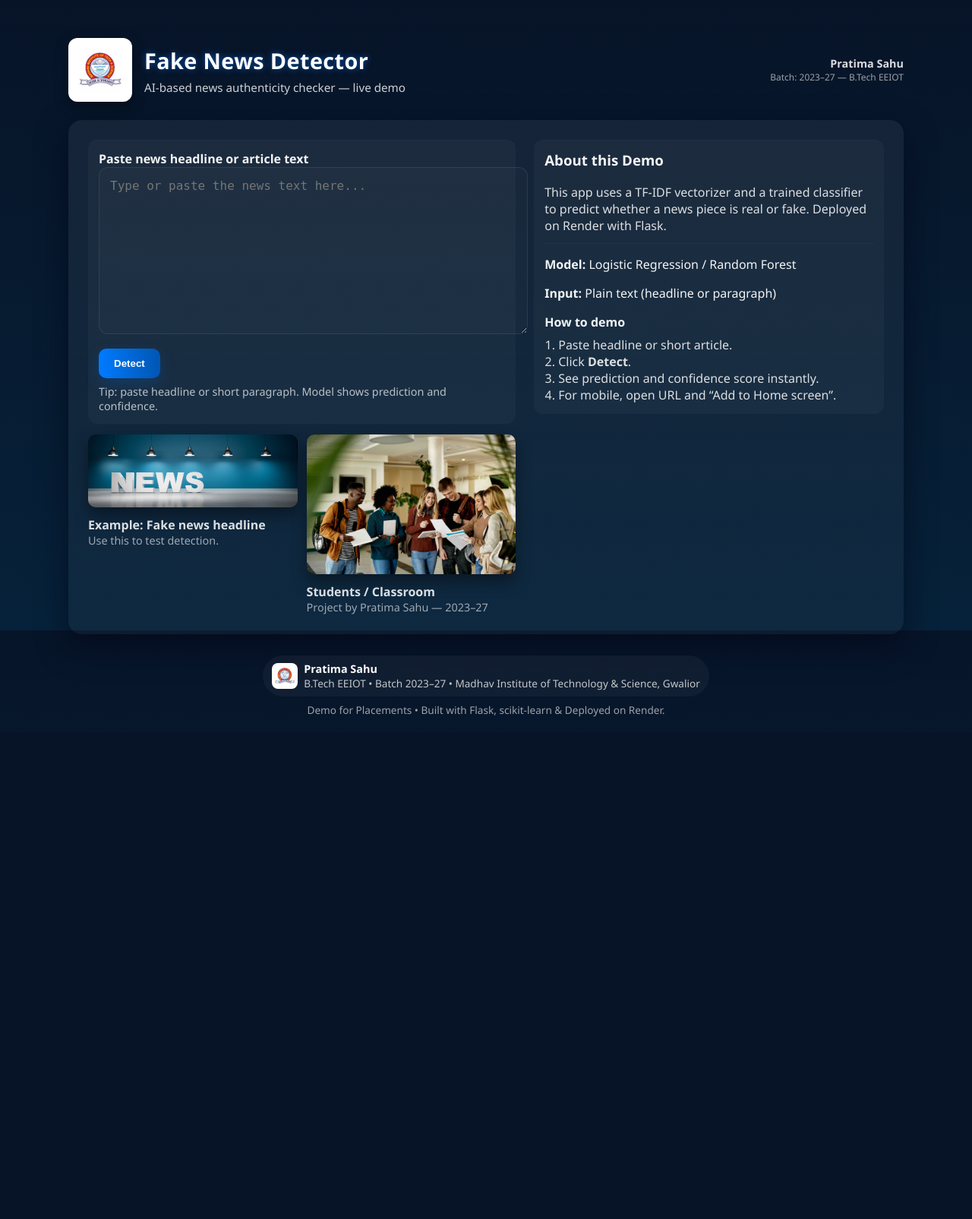
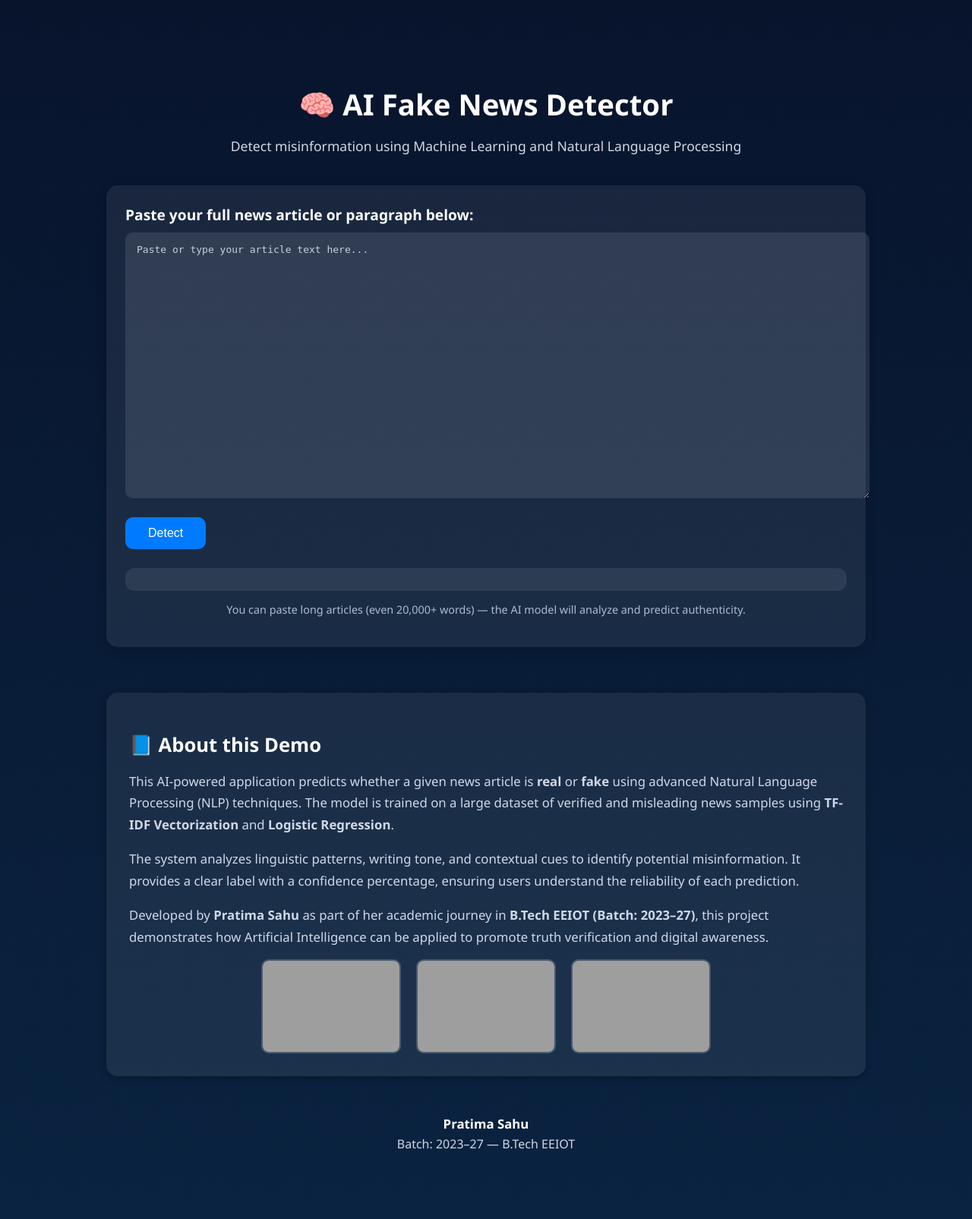
Before and after one commit to pqwert123/FAKENEWSdetector, a Flask app: page / in a window 1280 px wide. Shown: the whole page at 76% size. Before the commit the page ends 944 px from the top, so only its background shows below. Run offline with Flask 3, Linux system fonts and the light colour scheme; grey boxes are pictures that could not be loaded.

Commit message:
Refactor index.html for UI improvements and clarity
Updated title and styles for better UI. Enhanced input section and added about section for clarity.

```diff
--- a/templates/index.html
+++ b/templates/index.html
@@ -3,334 +3,239 @@
 <head>
   <meta charset="utf-8" />
   <meta name="viewport" content="width=device-width, initial-scale=1" />
-  <title>Fake News Detector — Pratima Sahu</title>
+  <title>AI Fake News Detector — Pratima Sahu</title>
 
   <style>
     :root {
       --accent: #007bff;
-      --card: rgba(255,255,255,0.06);
-      --glass: rgba(255,255,255,0.06);
-      --card-white: #fff;
-      --text-dark: #133;
+      --card: rgba(255, 255, 255, 0.07);
+      --text-light: #d0d8e8;
+      --bg-dark: linear-gradient(180deg, #08142c, #0a2340);
     }
 
-    html, body {
-      height: 100%;
+    body {
       margin: 0;
-      font-family: "Segoe UI", Roboto, Arial, sans-serif;
-      background: linear-gradient(180deg, #071428 0%, #06223a 100%);
+      font-family: "Segoe UI", Arial, sans-serif;
+      background: var(--bg-dark);
       color: #fff;
     }
 
     .container {
-      max-width: 1100px;
-      margin: 30px auto 40px;
-      padding: 20px;
-    }
-
-    .topbar {
-      display: flex;
-      align-items: center;
-      gap: 16px;
-    }
-
-    .logo {
-      width: 72px;
-      height: 72px;
-      border-radius: 12px;
-      background: #fff;
-      padding: 6px;
-      box-shadow: 0 6px 18px rgba(0,0,0,0.35);
-      object-fit: contain;
-    }
-
-    .titlebox { flex: 1; }
-
-    h1 {
-      margin: 0;
-      font-size: 1.8rem;
-      letter-spacing: 0.4px;
-      text-shadow: 0 0 8px rgba(0,123,255,0.6);
-    }
-
-    .subtitle {
-      margin: 6px 0 0;
-      color: rgba(255,255,255,0.8);
-      font-size: 0.95rem;
-    }
-
-    .meta {
-      text-align: right;
-      font-size: 0.9rem;
-      color: rgba(255,255,255,0.85);
-    }
-    .meta small {
-      display: block;
-      color: rgba(255,255,255,0.6);
-    }
-
-    .maincard {
-      margin-top: 24px;
-      background: linear-gradient(180deg, rgba(255,255,255,0.06), rgba(255,255,255,0.03));
-      border-radius: 18px;
-      padding: 26px;
-      box-shadow: 0 15px 40px rgba(2,6,23,0.6);
-      display: flex;
-      gap: 24px;
-      align-items: flex-start;
-    }
-
-    .left { flex: 1.1; min-width: 300px; }
-    .right { flex: 0.9; min-width: 260px; }
-
-    textarea#news {
-      width: 100%;
-      min-height: 190px;
-      padding: 14px;
-      resize: vertical;
-      border-radius: 12px;
-      border: 1px solid rgba(255,255,255,0.08);
-      background: rgba(255,255,255,0.02);
-      color: #fff;
-      font-size: 1rem;
-      outline: none;
-    }
-
-    .btn {
-      display: inline-block;
-      margin-top: 14px;
-      padding: 12px 20px;
-      border-radius: 10px;
-      background: linear-gradient(90deg, var(--accent), #0056b3);
-      color: #fff;
-      border: none;
-      cursor: pointer;
-      box-shadow: 0 8px 20px rgba(0,123,255,0.18);
-      font-weight: 600;
-    }
-
-    .hint {
-      color: rgba(255,255,255,0.7);
-      font-size: 0.9rem;
-      margin-top: 8px;
-    }
-
-    .info-card {
-      background: rgba(255,255,255,0.03);
-      border-radius: 12px;
-      padding: 14px;
-      color: rgba(255,255,255,0.95);
-      box-shadow: inset 0 1px 0 rgba(255,255,255,0.02);
-    }
-
-    .image-preview {
-      width: 100%;
-      border-radius: 10px;
-      overflow: hidden;
-      margin-bottom: 12px;
-      box-shadow: 0 10px 20px rgba(0,0,0,0.4);
-    }
-
-    .image-preview img {
-      width: 100%;
-      display: block;
-      object-fit: cover;
-    }
-
-    .result {
-      margin-top: 16px;
-      padding: 14px;
-      border-radius: 10px;
-      font-weight: 700;
+      max-width: 1000px;
+      margin: 60px auto;
+      padding: 25px;
       text-align: center;
     }
 
-    .real {
-      background: linear-gradient(90deg, #27ae60, #2ecc71);
-      color: #042c12;
+    h1 {
+      font-size: 2.4em;
+      color: #fff;
+      font-weight: 700;
+      margin-bottom: 10px;
     }
 
-    .fake {
-      background: linear-gradient(90deg, #e74c3c, #ff6b6b);
-      color: #3b0000;
+    p.subtitle {
+      color: var(--text-light);
+      font-size: 1.1em;
+      margin-bottom: 40px;
     }
 
-    .score {
-      margin-top: 8px;
-      font-weight: 600;
-      color: rgba(255,255,255,0.95);
+    .input-section {
+      background: var(--card);
+      padding: 25px;
+      border-radius: 15px;
+      box-shadow: 0 4px 15px rgba(0, 0, 0, 0.2);
+      text-align: left;
     }
 
-    footer.bottom {
-      margin-top: 28px;
-      text-align: center;
-      font-size: 0.9rem;
-      color: rgba(255,255,255,0.75);
+    label {
+      font-size: 1.2em;
+      font-weight: 600;
+      margin-bottom: 10px;
+      display: block;
     }
 
-    .badge {
-      display: inline-flex;
-      align-items: center;
-      gap: 8px;
-      padding: 8px 12px;
-      background: rgba(255,255,255,0.04);
-      border-radius: 30px;
+    textarea {
+      width: 100%;
+      height: 320px; /* Increased size for large text */
+      border: none;
+      outline: none;
+      border-radius: 10px;
+      padding: 15px;
+      font-size: 1em;
+      background: rgba(255, 255, 255, 0.1);
+      color: #fff;
+      resize: vertical;
     }
 
-    @media (max-width:900px) {
-      .maincard { flex-direction: column; }
-      .meta { text-align: left; margin-top: 8px; }
+    textarea::placeholder {
+      color: #c8d0e0;
+    }
+
+    button {
+      margin-top: 20px;
+      background: var(--accent);
+      border: none;
+      padding: 12px 30px;
+      border-radius: 10px;
+      font-size: 1em;
+      color: #fff;
+      cursor: pointer;
+      transition: background 0.3s;
+    }
+
+    button:hover {
+      background: #005fd1;
+    }
+
+    .result-section {
+      margin-top: 25px;
+      padding: 15px;
+      border-radius: 12px;
+      background: rgba(255, 255, 255, 0.08);
+      font-size: 1.2em;
+      font-weight: 500;
+    }
+
+    .tip {
+      font-size: 0.9em;
+      color: #aebcd0;
+      margin-top: 15px;
+      text-align: center;
+    }
+
+    /* About Section */
+    .about {
+      margin-top: 60px;
+      background: var(--card);
+      border-radius: 15px;
+      padding: 30px;
+      text-align: left;
+      box-shadow: 0 3px 10px rgba(0, 0, 0, 0.3);
+    }
+
+    .about h2 {
+      font-size: 1.6em;
+      margin-bottom: 15px;
+      color: #fff;
+    }
+
+    .about p {
+      color: var(--text-light);
+      line-height: 1.7;
+      font-size: 1.05em;
+      margin-bottom: 10px;
+    }
+
+    .img-row {
+      display: flex;
+      justify-content: center;
+      gap: 20px;
+      flex-wrap: wrap;
+      margin-top: 15px;
+    }
+
+    .img-row img {
+      width: 180px;
+      height: 120px;
+      border-radius: 10px;
+      object-fit: cover;
+      border: 2px solid rgba(255,255,255,0.2);
+      transition: transform 0.3s;
+    }
+
+    .img-row img:hover {
+      transform: scale(1.05);
+    }
+
+    footer {
+      margin-top: 50px;
+      font-size: 1em;
+      color: #d0d8e8;
+      line-height: 1.6;
+    }
+
+    footer strong {
+      color: #fff;
+      font-size: 1.05em;
     }
   </style>
 </head>
-
 <body>
   <div class="container">
-    <!-- Top bar -->
-    <div style="display:flex; align-items:center; justify-content:space-between;">
-      <div class="topbar">
-        <img src="{{ url_for('static', filename='images/logo.png') }}" alt="College Logo" class="logo">
-        <div class="titlebox">
-          <h1>Fake News Detector</h1>
-          <div class="subtitle">AI-based news authenticity checker — live demo</div>
-        </div>
-      </div>
+    <h1>🧠 AI Fake News Detector</h1>
+    <p class="subtitle">Detect misinformation using Machine Learning and Natural Language Processing</p>
 
-      <div class="meta">
-        <div><strong>Pratima Sahu</strong></div>
-        <small>Batch: 2023–27 — B.Tech EEIOT</small>
+    <div class="input-section">
+      <label for="news">Paste your full news article or paragraph below:</label>
+      <textarea id="news" placeholder="Paste or type your article text here..."></textarea>
+      <button id="detectBtn">Detect</button>
+      <div id="result" class="result-section"></div>
+      <p class="tip">You can paste long articles (even 20,000+ words) — the AI model will analyze and predict authenticity.</p>
+    </div>
+
+    <div class="about">
+      <h2>📘 About this Demo</h2>
+      <p>
+        This AI-powered application predicts whether a given news article is <strong>real</strong> or <strong>fake</strong>
+        using advanced Natural Language Processing (NLP) techniques. The model is trained on a large dataset of verified
+        and misleading news samples using <strong>TF-IDF Vectorization</strong> and <strong>Logistic Regression</strong>.
+      </p>
+      <p>
+        The system analyzes linguistic patterns, writing tone, and contextual cues to identify potential misinformation.
+        It provides a clear label with a confidence percentage, ensuring users understand the reliability of each prediction.
+      </p>
+      <p>
+        Developed by <strong>Pratima Sahu</strong> as part of her academic journey in <strong>B.Tech EEIOT (Batch: 2023–27)</strong>,
+        this project demonstrates how Artificial Intelligence can be applied to promote truth verification and digital awareness.
+      </p>
+
+      <div class="img-row">
+        <img src="https://cdn.pixabay.com/photo/2019/04/29/13/26/fake-news-4165717_960_720.jpg" alt="Fake news concept">
+        <img src="https://cdn.pixabay.com/photo/2018/01/11/19/27/fake-3071842_960_720.jpg" alt="AI analyzing text">
+        <img src="https://cdn.pixabay.com/photo/2022/10/09/10/34/ai-7509091_960_720.jpg" alt="Artificial Intelligence">
       </div>
     </div>
 
-    <!-- Main Card -->
-    <div class="maincard" role="region" aria-label="Fake news detection">
-      <div class="left">
-        <div class="info-card">
-          <label for="news" style="font-weight:700;">Paste news headline or article text</label>
-
-          <form id="predictForm" onsubmit="return detectFakeNews(event)">
-            <textarea id="news" name="news" placeholder="Type or paste the news text here..." required></textarea>
-            <br>
-            <button class="btn" type="submit">Detect</button>
-            <div class="hint">Tip: paste headline or short paragraph. Model shows prediction and confidence.</div>
-          </form>
-
-          <div id="liveResult"></div>
-        </div>
-
-        <div style="display:flex; gap:12px; margin-top:14px;">
-          <div style="flex:1;">
-            <div class="image-preview">
-              <img src="{{ url_for('static', filename='images/fake_news_example.jpg') }}" alt="Fake news example">
-            </div>
-            <div style="color:rgba(255,255,255,0.85); font-weight:600;">Example: Fake news headline</div>
-            <div style="color:rgba(255,255,255,0.6); font-size:0.9rem;">Use this to test detection.</div>
-          </div>
-
-          <div style="flex:1;">
-            <div class="image-preview">
-              <img src="{{ url_for('static', filename='images/student.jpg') }}" alt="Students">
-            </div>
-            <div style="color:rgba(255,255,255,0.85); font-weight:600;">Students / Classroom</div>
-            <div style="color:rgba(255,255,255,0.6); font-size:0.9rem;">Project by Pratima Sahu — 2023–27</div>
-          </div>
-        </div>
-      </div>
-
-      <div class="right">
-        <div class="info-card">
-          <h3 style="margin-top:0;">About this Demo</h3>
-          <p style="margin:6px 0; color:rgba(255,255,255,0.85);">
-            This app uses a TF-IDF vectorizer and a trained classifier to predict whether a news piece is real or fake.
-            Deployed on Render with Flask.
-          </p>
-          <hr style="border:none; border-top:1px solid rgba(255,255,255,0.04); margin:12px 0;">
-          <p><strong>Model:</strong> Logistic Regression / Random Forest</p>
-          <p><strong>Input:</strong> Plain text (headline or paragraph)</p>
-
-          <div style="margin-top:12px;">
-            <div style="font-weight:700; margin-bottom:8px;">How to demo</div>
-            <ol style="color:rgba(255,255,255,0.85); padding-left:18px; margin:0;">
-              <li>Paste headline or short article.</li>
-              <li>Click <b>Detect</b>.</li>
-              <li>See prediction and confidence score instantly.</li>
-              <li>For mobile, open URL and “Add to Home screen”.</li>
-            </ol>
-          </div>
-        </div>
-      </div>
-    </div>
-
-    <!-- Footer -->
-    <footer class="bottom">
-      <div class="badge">
-        <img src="{{ url_for('static', filename='images/logo.png') }}" alt="logo" style="width:34px; height:34px; border-radius:8px;">
-        <div style="text-align:left;">
-          <div style="font-weight:700; color:#fff;">Pratima Sahu</div>
-          <div style="font-size:0.85rem; color:rgba(255,255,255,0.75);">
-            B.Tech EEIOT • Batch 2023–27 • Madhav Institute of Technology & Science, Gwalior
-          </div>
-        </div>
-      </div>
-
-      <div style="margin-top:8px; color:rgba(255,255,255,0.6); font-size:0.85rem;">
-        Demo for Placements • Built with Flask, scikit-learn & Deployed on Render.
-      </div>
+    <footer>
+      <strong>Pratima Sahu</strong><br>
+      Batch: 2023–27 — B.Tech EEIOT
     </footer>
   </div>
 
-  <!-- JS Logic -->
   <script>
-    async function detectFakeNews(event) {
-      event.preventDefault();
-      const text = document.getElementById("news").value.trim();
-      const resultDiv = document.getElementById("liveResult");
+    document.getElementById("detectBtn").addEventListener("click", async () => {
+      const newsText = document.getElementById("news").value.trim();
+      const resultDiv = document.getElementById("result");
 
-      if (!text) {
-        resultDiv.innerHTML = "<div class='result fake'>⚠️ Please enter some text!</div>";
-        return;
-      }
-      if (text.length > 20000) {
-        resultDiv.innerHTML = "<div class='result fake'>⚠️ Text too long! Paste shorter news content.</div>";
+      if (!newsText) {
+        resultDiv.innerHTML = "⚠️ Please paste some text before detecting.";
         return;
       }
 
-      resultDiv.innerHTML = "<div class='result' style='background:rgba(255,255,255,0.05);'>⏳ Analyzing...</div>";
+      resultDiv.innerHTML = "🔍 Analyzing... please wait.";
 
       try {
-        const apiURL = window.location.origin + "/predict";
-        const res = await fetch(apiURL, {
+        const formData = new FormData();
+        formData.append("news", newsText);
+
+        const response = await fetch("/predict", {
           method: "POST",
-          headers: { "Content-Type": "application/json" },
-          body: JSON.stringify({ text })
+          body: formData
         });
 
-        if (!res.ok) {
-          const textResponse = await res.text();
-          throw new Error(`Server Error ${res.status}: ${textResponse}`);
-        }
-
-        const data = await res.json();
+        const data = await response.json();
 
         if (data.error) {
-          resultDiv.innerHTML = `<div class='result fake'>❌ Error: ${data.error}</div>`;
-          return;
-        }
-
-        const label = data.label ? data.label.toUpperCase() : "UNKNOWN";
-        const conf = data.confidence ? (data.confidence * 100).toFixed(2) : "N/A";
-
-        if (label === "REAL") {
-          resultDiv.innerHTML = `<div class='result real'>✅ This news seems REAL</div>
-                                 <div class='score'>Confidence: ${conf}%</div>`;
+          resultDiv.innerHTML = "❌ Error: " + data.error;
         } else {
-          resultDiv.innerHTML = `<div class='result fake'>⚠️ This news seems FAKE</div>
-                                 <div class='score'>Confidence: ${conf}%</div>`;
+          resultDiv.innerHTML = `<strong>${data.label}</strong><br><small>Confidence: ${data.confidence}</small>`;
         }
       } catch (err) {
-        resultDiv.innerHTML = `<div class='result fake'>⚠️ Network error: ${err.message}</div>`;
+        resultDiv.innerHTML = "❌ Network or server error.";
+        console.error(err);
       }
-    }
+    });
   </script>
 </body>
 </html>
```
